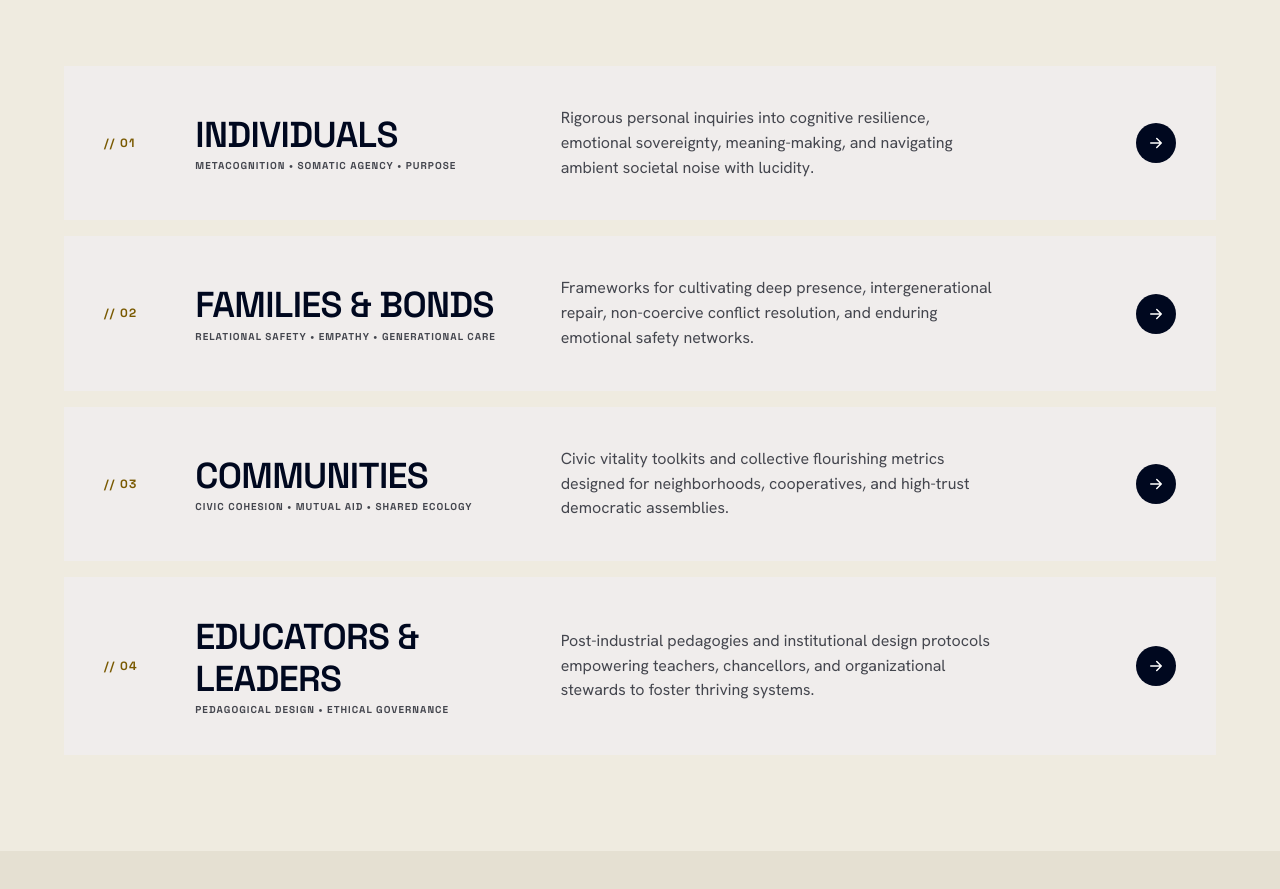
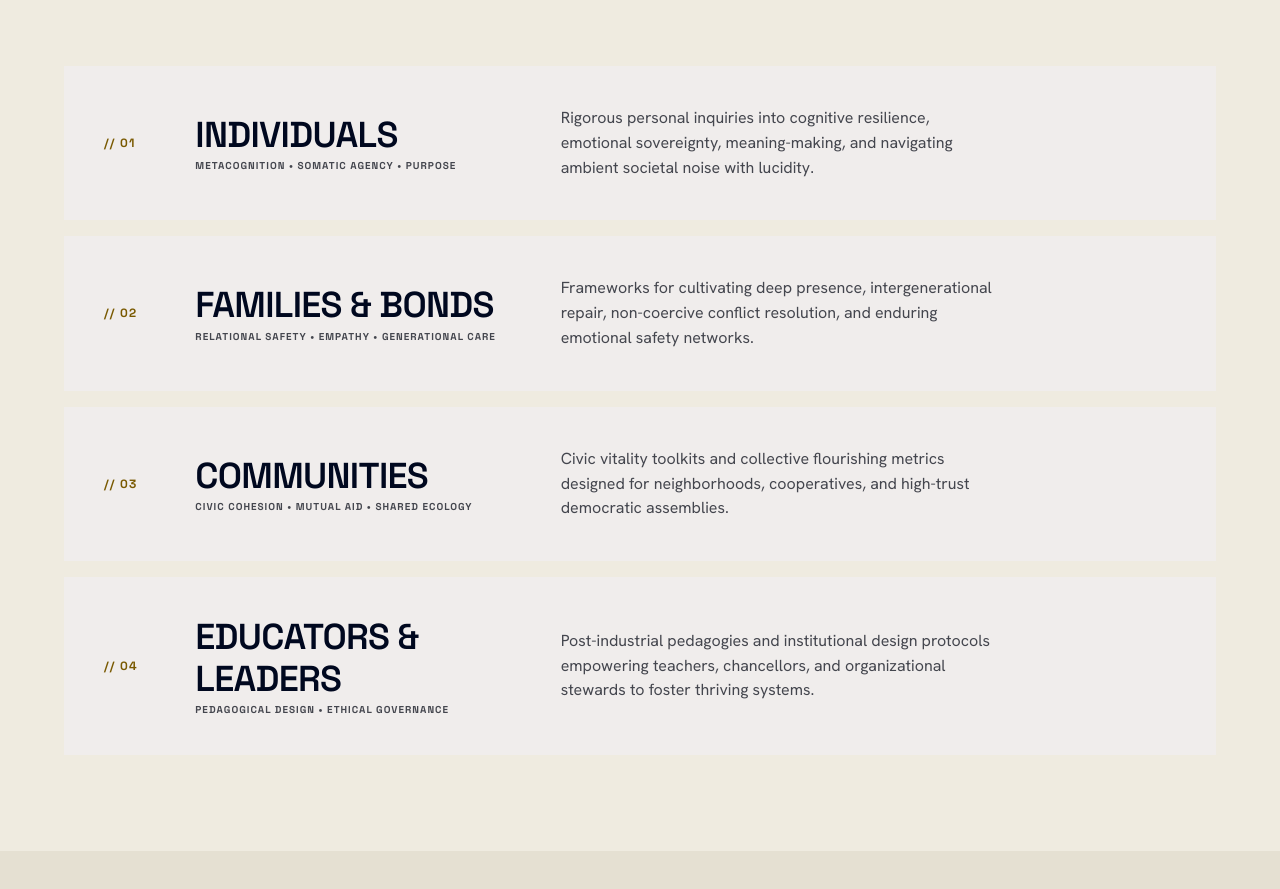
Before and after one commit to dariogeorge21/riostak, a Next.js app: page / in a window 1280 px wide. Shown: the part 2130-3019 px from the top of the page. Built offline with nearby package versions, Linux system fonts and the light colour scheme.

Commit message:
fix: remove unused imports

```diff
--- a/components/landingPage/Audience.tsx
+++ b/components/landingPage/Audience.tsx
@@ -1,5 +1,4 @@
 import Link from "next/link";
-import { ArrowForwardIcon } from "../Icons";
 
 const AUDIENCES = [
   {
@@ -79,14 +78,6 @@ export default function Audience() {
                 <p className="text-body-md text-on-surface-variant lg:col-span-5">
                   {audience.body}
                 </p>
-                <div className="flex items-center lg:col-span-2 lg:justify-end">
-                  <span
-                    aria-hidden="true"
-                    className="flex h-10 w-10 items-center justify-center rounded-full bg-primary text-on-primary transition-transform group-hover:scale-110 group-hover:bg-secondary group-hover:text-on-secondary"
-                  >
-                    <ArrowForwardIcon className="h-[18px] w-[18px]" />
-                  </span>
-                </div>
               </div>
             </Link>
           </li>
```
